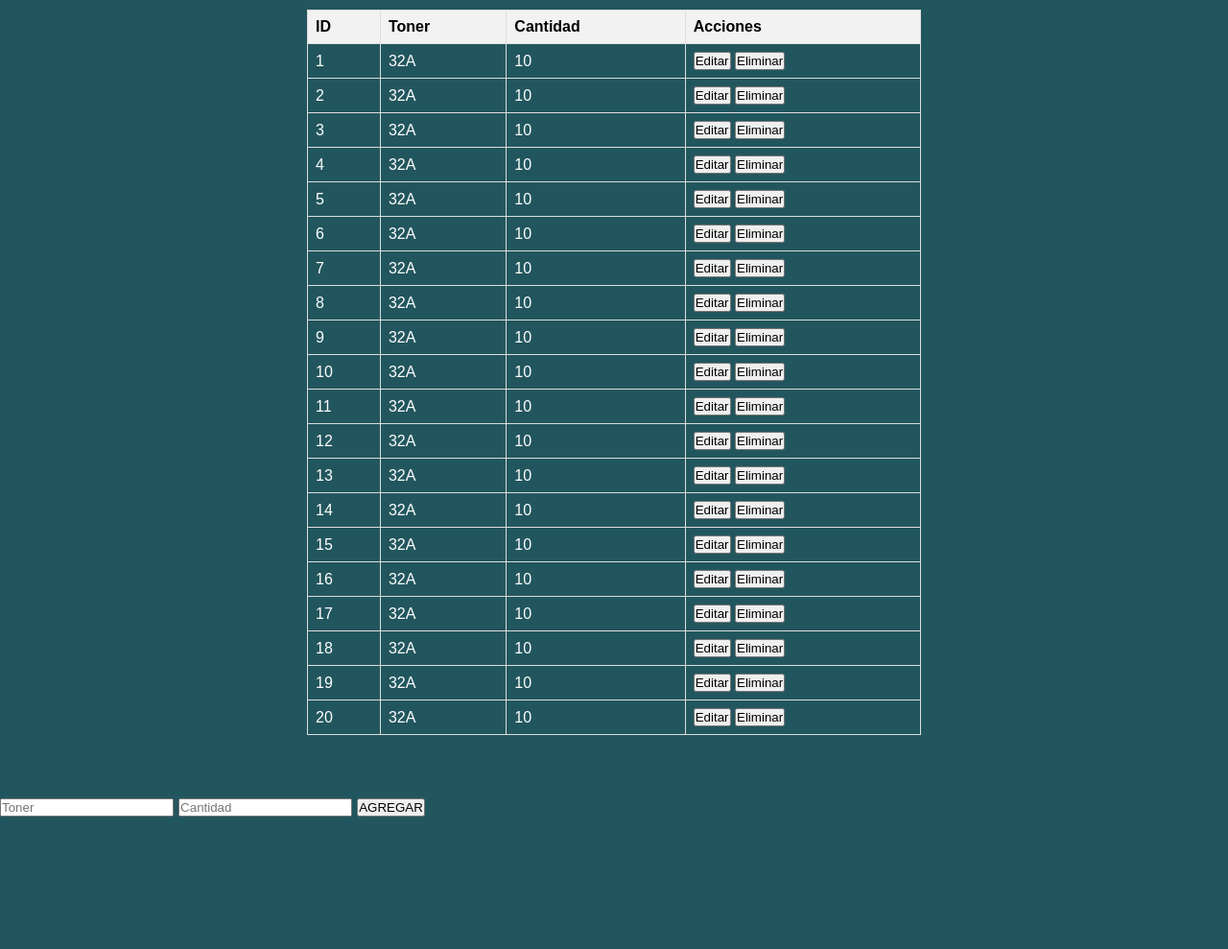
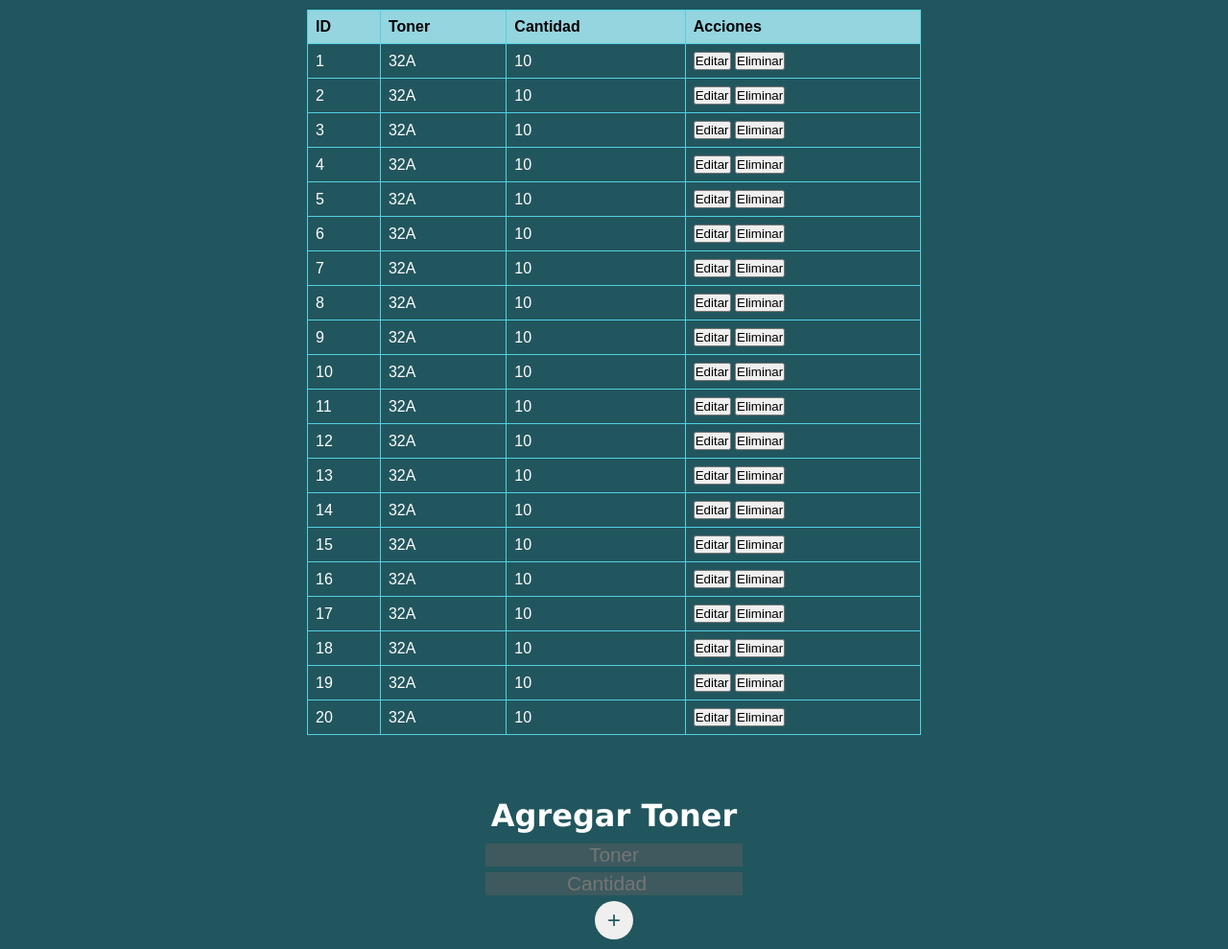
Before and after one commit to MegaValentin/sistemasApp, a plain HTML site: page stock.html in a window 1280 px wide. Shown: the part 35-1024 px from the top of the page at 96% size. Before the commit the page ends 886 px from the top, so only its background shows below. Drawn offline with Linux system fonts and the light colour scheme.

Commit message:
comienzo de editBtn

```diff
--- a/app/css/imports/stock.css
+++ b/app/css/imports/stock.css
@@ -17,14 +17,41 @@ table {
 }
 
 th, td {
-    border: 1px solid #ddd;
+    border: 1px solid var(--color2);
     padding: 8px;
     text-align: left;
 }
 
 th {
-    background-color: #f2f2f2;
+    background-color: var(--color3);
 }
 td{
     color: white;
 }
+.addBtn{
+    width:  10% ;
+    margin: 10px auto;
+    text-align: center;
+    display: flex;
+    flex-direction: column;
+    align-items: center;
+}
+.addBtn input[type="text"],
+.addBtn input[type="number"]{
+    margin-bottom: 6px;
+    background-color: var(--color1);
+    border-style: none;
+    font-size: 1.3rem;
+    text-align: center;
+    color: white;
+}
+
+.addBtn input[type="submit"]{
+    font-size: 1.5em;
+    width: 40px;
+    height: 40px;
+    border-radius: 50%;
+    border-style: none;
+    color: var(--color4);
+
+}
--- a/app/css/main.css
+++ b/app/css/main.css
@@ -29,3 +29,8 @@ h1{
     text-align: center;
     font-size: 5em;
 }
+h3{
+    color: white;
+    text-align: center;
+    font-size: 2em;
+}
--- a/app/js/stock.js
+++ b/app/js/stock.js
@@ -30,11 +30,11 @@ export function stockToner(){
     const addFormContainer = document.getElementById('addFormContainer')
     let formHTML =
     `
-
+        <h3>Agregar Toner</h3>
         <form action="#" id="addToner" class="addBtn">
             <input type="text" placeholder="Toner" id="ink" required/>
             <input type="number" placeholder="Cantidad" id="quantityToner" required/>
-            <input type="submit" value="AGREGAR" id="pedido"/>
+            <input type="submit" value="+" id="pedido"/>
         </form>
     `;
 
@@ -63,6 +63,7 @@ export function stockToner(){
 
         ink.value = "";
         quantityToner.value = ""
+
         console.log(stock)
 
         const tbody = document.querySelector('tbody');
@@ -142,8 +143,10 @@ export function stockToner(){
     }
 
     function abrirVistaModificacion(tonerId) {
+        const tonerIndex = stock.findIndex(toner => toner.id == tonerId);
+        console.log(`Editar ${tonerId}`);
 
-        console.log(`Abriendo vista de modificación para el toner ID ${tonerId}`);
+
     }
     function eliminarToner(tonerId) {
        // Buscar el índice del toner con el ID dado
--- a/stock.html
+++ b/stock.html
@@ -10,6 +10,7 @@
     <main>
         <a href="./index.html"><img src="./app/img/icons8-logo-32.png" alt="" class="logo"></a>
         <div id="table-container" class="table-container"></div>
+        <div id="editFormContainer" class="editFormContainer"></div>
         <div id="addFormContainer" class="addFormContainer"></div>
     </main>
     <script type="module" src="./app/app.js"></script>
```
